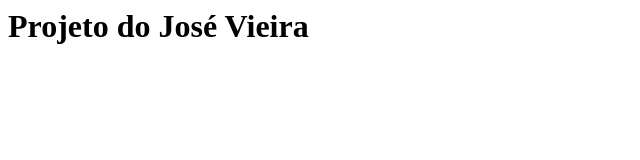
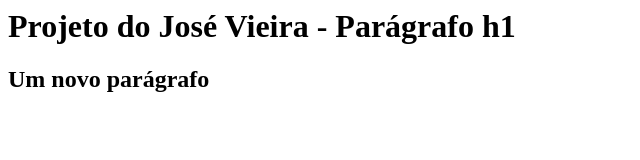
Before and after one commit to JoseSilvaTJ/curso-git, a plain HTML site: page index.html in a window 1280 px wide. Shown: the whole page, without its empty margins (0-640 px from the left). Drawn offline with Linux system fonts and the light colour scheme.

Commit message:
Uma grande alteração

```diff
--- a/index.html
+++ b/index.html
@@ -4,6 +4,8 @@
 
 
 	<body>
-		<h1>Projeto do José Vieira</h1>
+		<h1>Projeto do José Vieira - Parágrafo h1</h1>
+
+		<h2>Um novo parágrafo</h2>
 	</body
 </html>
```
